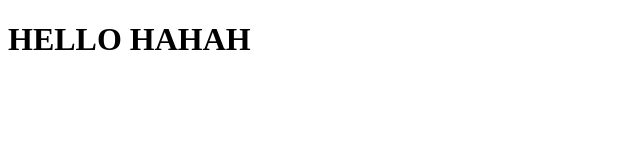
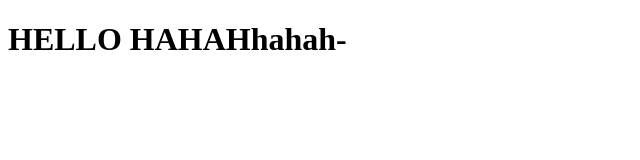
Before and after one commit to Sushehh/Coursera-HTML-Course-Testing, a plain HTML site: page site/index.html in a window 1280 px wide. Shown: the whole page, without its empty margins (0-640 px from the left). Drawn offline with Linux system fonts and the light colour scheme.

Commit message:
website stuff.

```diff
--- a/site/index.html
+++ b/site/index.html
@@ -4,6 +4,6 @@
 	<title>Hello Coursera! :D</title>
 </head>
 <body>
-<h1>HELLO HAHAH<h1>
+<h1>HELLO HAHAHhahah-<h1>
 </body>
 </html>
```
